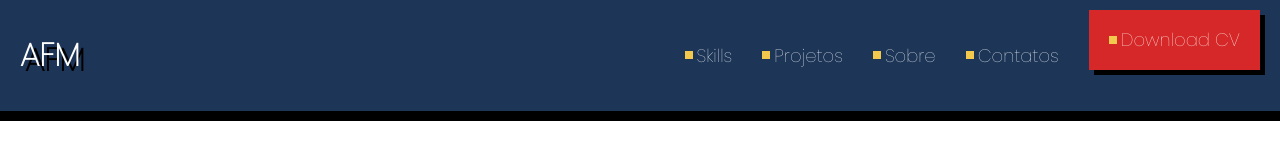
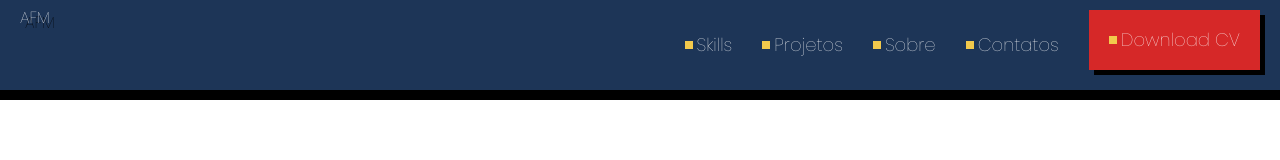
Before and after one commit to ArthurFManuel/ArthurFManuel.github.io, a plain HTML site: page index.html in a window 1280 px wide. Drawn offline with Linux system fonts and the light colour scheme; a web font is replaced by a local one.

Commit message:
insert reset.css

```diff
--- a/CSS/reset.css
+++ b/CSS/reset.css
@@ -1,3 +1,43 @@
-body{
-    margin: 0;
+html, body, div, span, applet, object, iframe,
+h1, h2, h3, h4, h5, h6, p, blockquote, pre,
+a, abbr, acronym, address, big, cite, code,
+del, dfn, em, img, ins, kbd, q, s, samp,
+small, strike, strong, sub, sup, tt, var,
+b, u, i, center,
+dl, dt, dd, ol, ul, li,
+fieldset, form, label, legend,
+table, caption, tbody, tfoot, thead, tr, th, td,
+article, aside, canvas, details, embed,
+figure, figcaption, footer, header, hgroup,
+menu, nav, output, ruby, section, summary,
+time, mark, audio, video {
+	margin: 0;
+	padding: 0;
+	border: 0;
+	font-size: 100%;
+	font: inherit;
+	vertical-align: baseline;
 }
+/* HTML5 display-role reset for older browsers */
+article, aside, details, figcaption, figure,
+footer, header, hgroup, menu, nav, section {
+	display: block;
+}
+body {
+	line-height: 1;
+}
+ol, ul {
+	list-style: none;
+}
+blockquote, q {
+	quotes: none;
+}
+blockquote:before, blockquote:after,
+q:before, q:after {
+	content: '';
+	content: none;
+}
+table {
+	border-collapse: collapse;
+	border-spacing: 0;
+}
--- a/index.html
+++ b/index.html
@@ -3,6 +3,7 @@
     <head>
         <meta charset="UTF-8">
         <title>Arthur Fermiano Manuel</title>
+        <link rel="stylesheet" href="CSS/reset.css"
     </head>
     <body>
         <header>
```
